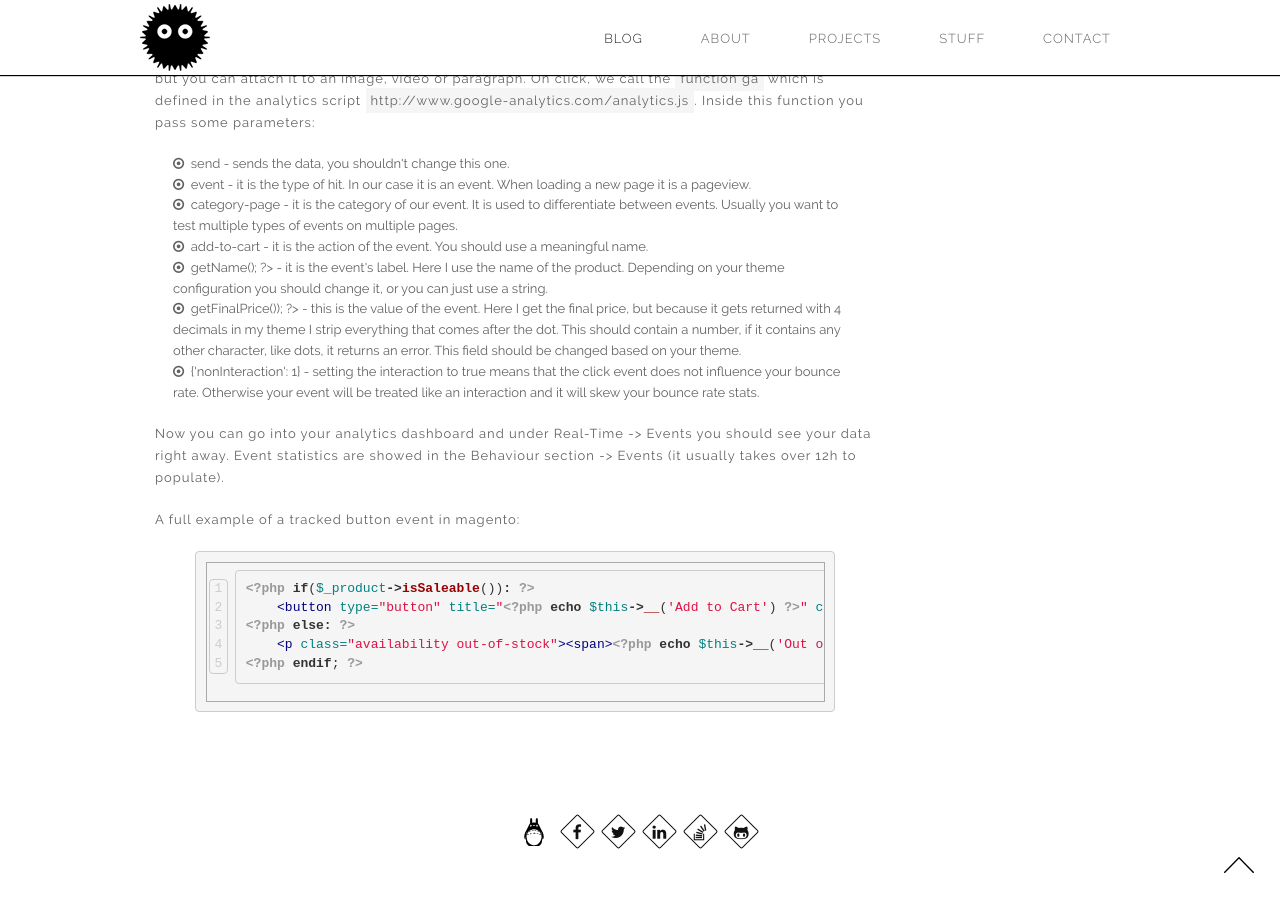
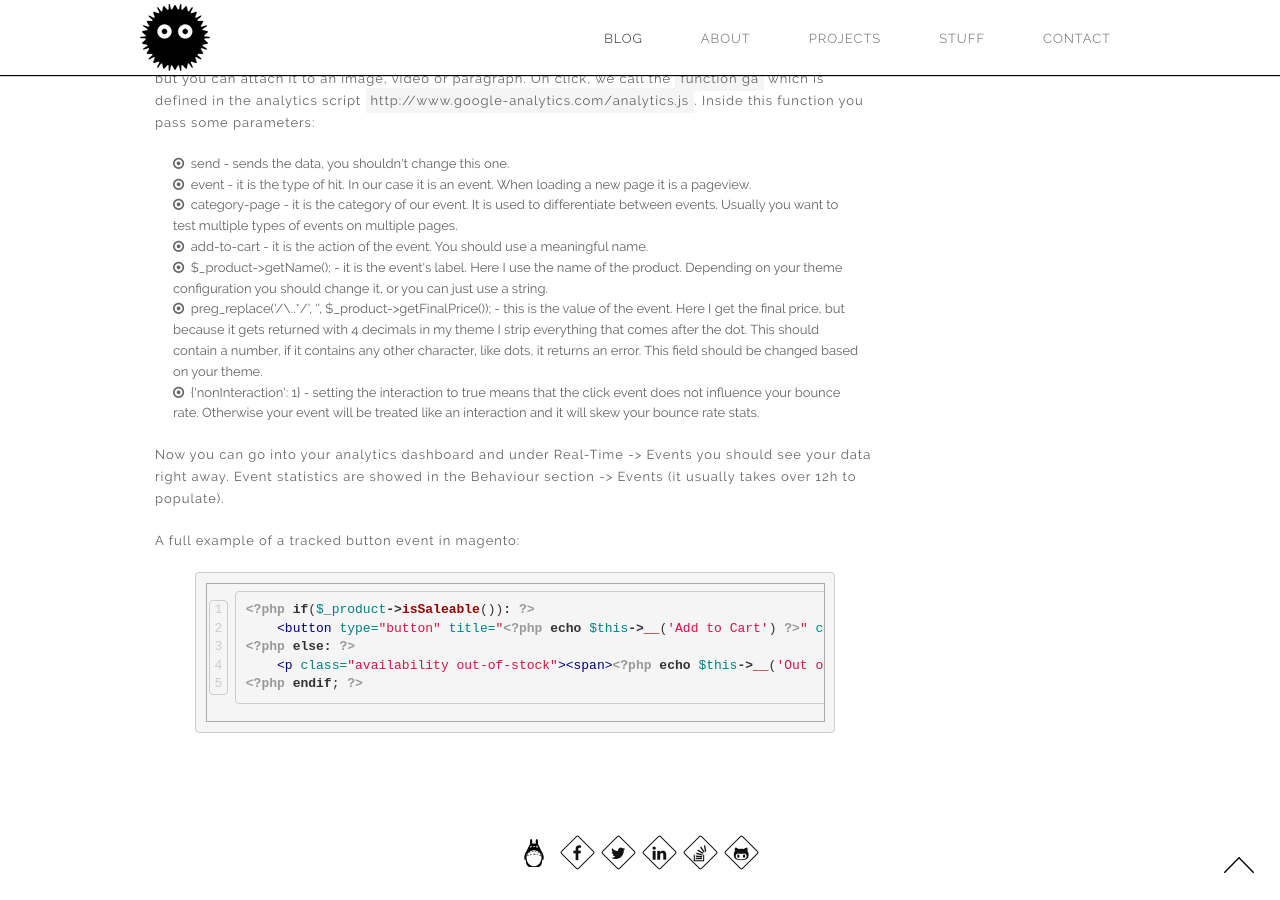
Before and after one commit to ClaudiuCreanga/ClaudiuCreanga.github.io, a Jekyll site: the page built from _posts/2015-07-29-magento-analytics-event-tracking.markdown, in a window 1280 px wide and 900 px high, scrolled down 571 px. Built offline with Jekyll 4.4.1, drawn with Linux system fonts in a browser that asks for light colours; nearby versions of some CDN libraries; comment, search, counter and statistics services are not loaded.

Commit message:
new post, magento event tracking

```diff
--- a/_posts/2015-07-29-magento-analytics-event-tracking.markdown
+++ b/_posts/2015-07-29-magento-analytics-event-tracking.markdown
@@ -22,8 +22,8 @@ To every node in your page you can attach an onclick event. Here we attach it to
 <li>&nbsp; event - it is the type of hit. In our case it is an event. When loading a new page it is a pageview.</li>
 <li>&nbsp; category-page - it is the category of our event. It is used to differentiate between events. Usually you want to test multiple types of events on multiple pages.</li>
 <li>&nbsp; add-to-cart - it is the action of the event. You should use a meaningful name.</li>
-<li>&nbsp; <?php //echo $_product->getName(); ?> - it is the event's label. Here I use the name of the product. Depending on your theme configuration you should change it, or you can just use a string.</li>
-<li>&nbsp; <?php //echo preg_replace('/\..*/', '', $_product->getFinalPrice()); ?> - this is the value of the event. Here I get the final price, but because it gets returned with 4 decimals in my theme I strip everything that comes after the dot. This should contain a number, if it contains any other character, like dots, it returns an error. This field should be changed based on your theme.</li>
+<li>&nbsp; $_product->getName(); - it is the event's label. Here I use the name of the product. Depending on your theme configuration you should change it, or you can just use a string.</li>
+<li>&nbsp; preg_replace('/\..*/', '', $_product->getFinalPrice()); - this is the value of the event. Here I get the final price, but because it gets returned with 4 decimals in my theme I strip everything that comes after the dot. This should contain a number, if it contains any other character, like dots, it returns an error. This field should be changed based on your theme.</li>
 <li>&nbsp; {'nonInteraction': 1} - setting the interaction to true means that the click event does not influence your bounce rate. Otherwise your event will be treated like an interaction and it will skew your bounce rate stats.</li>
 </ul>
 
```
